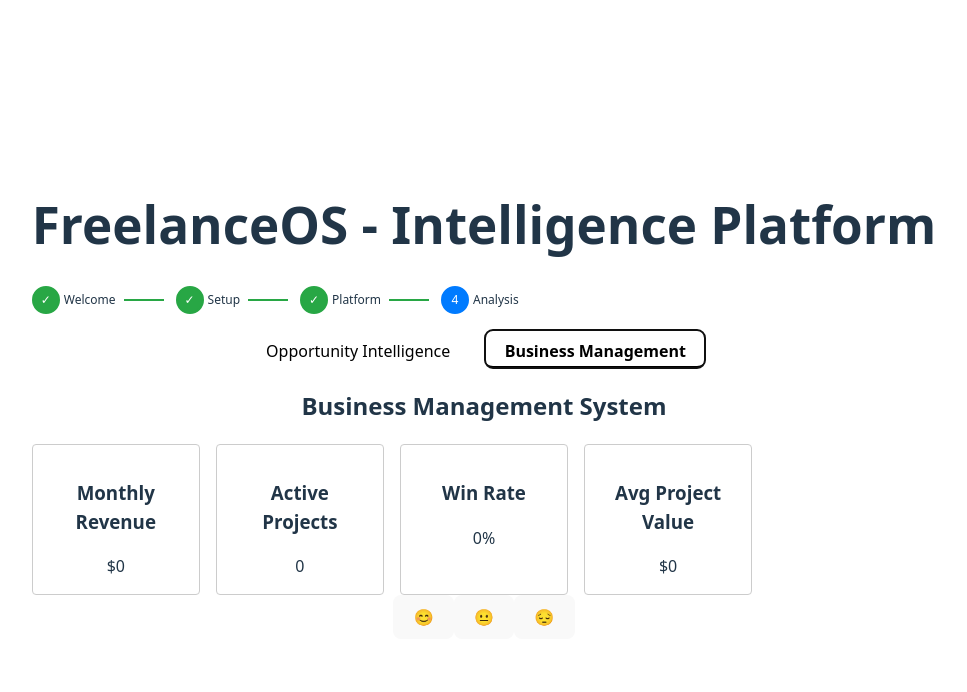
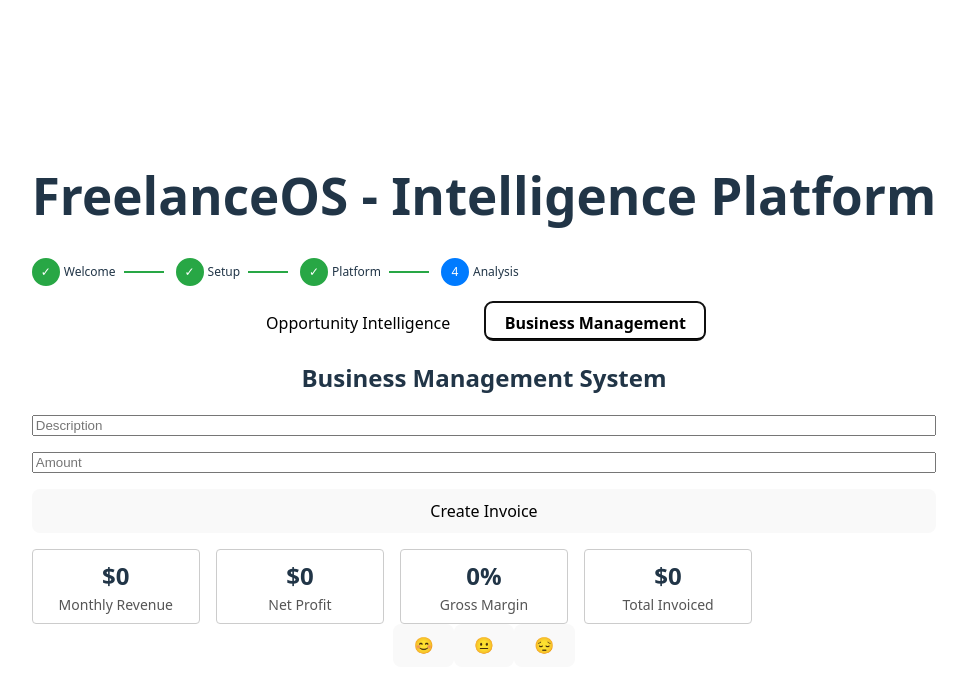
Before and after one commit to piercetoppart/CHAD-MVP, a React (Vite) app in the folder frontend/: page /proto in a window 1280 px wide. Both pictures are taken after a click on the button "Business Management". Shown: the top 692 px of the page, without its empty margins (156-1123 px from the left). Built offline with nearby package versions, Linux system fonts and the light colour scheme.

Commit message:
frontend: add invoice tracking

```diff
--- /dev/null
+++ b/frontend/src/components/InvoiceForm.tsx
@@ -0,0 +1,46 @@
+import { useState, type FC, type FormEvent } from 'react';
+
+interface InvoiceInput {
+  description: string;
+  amount: number;
+}
+
+interface InvoiceFormProps {
+  onAdd: (invoice: InvoiceInput) => void;
+}
+
+const InvoiceForm: FC<InvoiceFormProps> = ({ onAdd }) => {
+  const [description, setDescription] = useState('');
+  const [amount, setAmount] = useState(0);
+
+  const handleSubmit = (e: FormEvent) => {
+    e.preventDefault();
+    if (!description || amount <= 0) return;
+    onAdd({ description, amount });
+    setDescription('');
+    setAmount(0);
+  };
+
+  return (
+    <form className="grid cols-2" onSubmit={handleSubmit}>
+      <input
+        type="text"
+        placeholder="Description"
+        value={description}
+        onChange={(e) => setDescription(e.target.value)}
+      />
+      <input
+        type="number"
+        placeholder="Amount"
+        value={amount === 0 ? '' : amount}
+        onChange={(e) => setAmount(parseFloat(e.target.value) || 0)}
+      />
+      <button type="submit" className="col-span-2">
+        Create Invoice
+      </button>
+    </form>
+  );
+};
+
+export type { InvoiceInput };
+export default InvoiceForm;
--- /dev/null
+++ b/frontend/src/components/InvoiceList.tsx
@@ -0,0 +1,31 @@
+import type { FC } from 'react';
+
+export interface Invoice {
+  id: number;
+  description: string;
+  amount: number;
+  paid: boolean;
+}
+
+interface InvoiceListProps {
+  invoices: Invoice[];
+  onTogglePaid: (id: number) => void;
+}
+
+const InvoiceList: FC<InvoiceListProps> = ({ invoices, onTogglePaid }) => (
+  <ul className="invoice-list">
+    {invoices.map((inv) => (
+      <li key={inv.id} className="flex space-between">
+        <span>
+          {inv.description} - ${inv.amount.toFixed(2)}{' '}
+          {inv.paid ? '(Paid)' : '(Pending)'}
+        </span>
+        <button onClick={() => onTogglePaid(inv.id)}>
+          {inv.paid ? 'Mark Unpaid' : 'Mark Paid'}
+        </button>
+      </li>
+    ))}
+  </ul>
+);
+
+export default InvoiceList;
--- a/frontend/src/pages/ProtoMVP.tsx
+++ b/frontend/src/pages/ProtoMVP.tsx
@@ -5,11 +5,36 @@
 import ProgressSteps, { type Step } from '../components/ProgressSteps';
 import MetricCard from '../components/MetricCard';
 import CSVImport from '../components/CSVImport';
+import InvoiceForm, { type InvoiceInput } from '../components/InvoiceForm';
+import InvoiceList, { type Invoice } from '../components/InvoiceList';
 import '../proto.css';
 
 const ProtoMVP = () => {
   const [tab, setTab] = useState<'opportunity' | 'business'>('opportunity');
   const [step, setStep] = useState(0);
+  const [invoices, setInvoices] = useState<Invoice[]>([]);
+
+  const handleAddInvoice = (invoice: InvoiceInput) => {
+    setInvoices((prev) => [
+      ...prev,
+      { id: Date.now(), paid: false, ...invoice },
+    ]);
+  };
+
+  const toggleInvoicePaid = (id: number) => {
+    setInvoices((prev) =>
+      prev.map((inv) => (inv.id === id ? { ...inv, paid: !inv.paid } : inv))
+    );
+  };
+
+  const totalInvoiced = invoices.reduce((sum, inv) => sum + inv.amount, 0);
+  const paidTotal = invoices
+    .filter((inv) => inv.paid)
+    .reduce((sum, inv) => sum + inv.amount, 0);
+  const netProfit = paidTotal;
+  const grossMargin = totalInvoiced
+    ? ((netProfit / totalInvoiced) * 100).toFixed(1)
+    : '0';
 
   const steps: Step[] = [
     { label: 'Welcome' },
@@ -67,11 +92,19 @@
       {tab === 'business' && (
         <section>
           <h2>Business Management System</h2>
+          <InvoiceForm onAdd={handleAddInvoice} />
+          <InvoiceList invoices={invoices} onTogglePaid={toggleInvoicePaid} />
           <div className="grid cols-4">
-            <Card title="Monthly Revenue">$0</Card>
-            <Card title="Active Projects">0</Card>
-            <Card title="Win Rate">0%</Card>
-            <Card title="Avg Project Value">$0</Card>
+            <MetricCard
+              value={`$${paidTotal.toFixed(0)}`}
+              label="Monthly Revenue"
+            />
+            <MetricCard value={`$${netProfit.toFixed(0)}`} label="Net Profit" />
+            <MetricCard value={`${grossMargin}%`} label="Gross Margin" />
+            <MetricCard
+              value={`$${totalInvoiced.toFixed(0)}`}
+              label="Total Invoiced"
+            />
           </div>
         </section>
       )}
```
